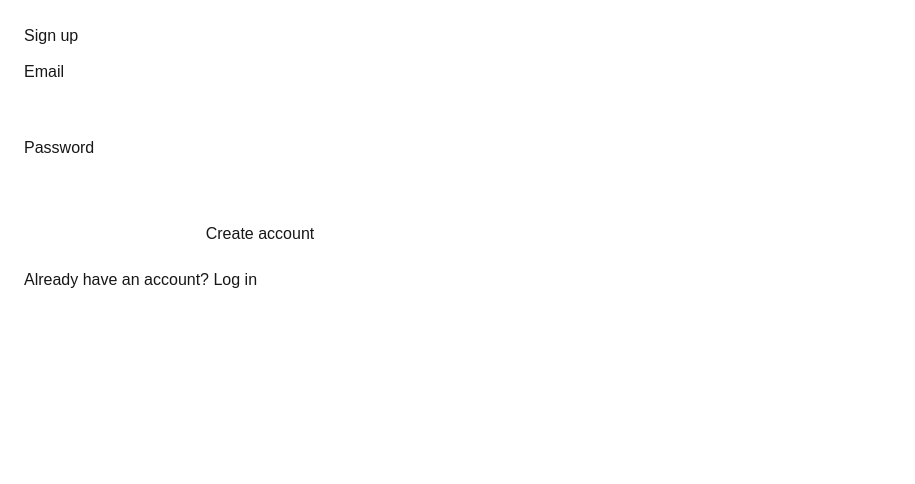
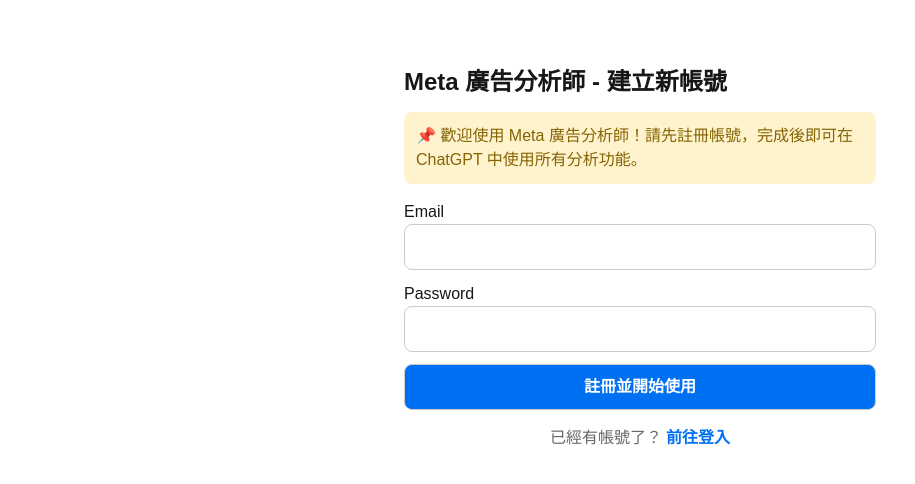
Before and after one commit to JasonM568/app-for-you, a Next.js app: page /signup in a window 1280 px wide. Shown: the top 484 px of the page, without its empty margins (0-915 px from the left). Built offline with nearby package versions, Linux system fonts and the light colour scheme; no server answers.

Commit message:
Update signup page text to plan B with white input fields and returnTo support

```diff
--- a/app/signup/page.tsx
+++ b/app/signup/page.tsx
@@ -1,40 +1,72 @@
 "use client";
 
-import { useState } from "react";
+import { useMemo, useState } from "react";
+import { useSearchParams, useRouter } from "next/navigation";
 import { supabaseBrowser } from "@/lib/supabase-browser";
 
 export default function SignupPage() {
   const supabase = supabaseBrowser();
+  const router = useRouter();
+  const sp = useSearchParams();
+  const returnTo = useMemo(() => sp.get("returnTo") || "", [sp]);
+
   const [email, setEmail] = useState("");
   const [password, setPassword] = useState("");
   const [msg, setMsg] = useState<string>("");
 
   async function onSignup(e: React.FormEvent) {
     e.preventDefault();
-    setMsg("Signing up...");
+    setMsg("正在建立您的帳號...");
     const { error } = await supabase.auth.signUp({ email, password });
     if (error) return setMsg(`Error: ${error.message}`);
-    setMsg("Signup success. You can now log in.");
+    setMsg("🎉 帳號建立成功！請點擊下方連結登入，或返回 GPT 重新授權。");
   }
 
   return (
-    <main style={{ padding: 24, maxWidth: 520 }}>
-      <h1>Sign up</h1>
-      <form onSubmit={onSignup} style={{ display: "grid", gap: 12, marginTop: 12 }}>
+    <main style={{ padding: 24, maxWidth: 520, margin: "40px auto" }}>
+      <h1 style={{ fontSize: 24, fontWeight: 700, marginBottom: 12 }}>Meta 廣告分析師 - 建立新帳號</h1>
+
+      <div style={{ padding: 12, backgroundColor: "#fff3cd", borderRadius: 8, marginBottom: 16, color: "#856404" }}>
+        📌 歡迎使用 Meta 廣告分析師！請先註冊帳號，完成後即可在 ChatGPT 中使用所有分析功能。
+      </div>
+
+      {msg ? <p style={{ color: msg.includes("🎉") ? "green" : msg.includes("Error") ? "crimson" : "#666", marginBottom: 12 }}>{msg}</p> : null}
+
+      <form onSubmit={onSignup} style={{ display: "grid", gap: 12 }}>
         <label>
           Email
-          <input value={email} onChange={(e) => setEmail(e.target.value)} style={{ width: "100%", padding: 8 }} />
+          <input
+            value={email}
+            onChange={(e) => setEmail(e.target.value)}
+            style={{ width: "100%", padding: 10, border: "1px solid #ccc", borderRadius: 8, backgroundColor: "#ffffff", color: "#000000" }}
+          />
         </label>
         <label>
           Password
-          <input type="password" value={password} onChange={(e) => setPassword(e.target.value)} style={{ width: "100%", padding: 8 }} />
+          <input
+            type="password"
+            value={password}
+            onChange={(e) => setPassword(e.target.value)}
+            style={{ width: "100%", padding: 10, border: "1px solid #ccc", borderRadius: 8, backgroundColor: "#ffffff", color: "#000000" }}
+          />
         </label>
-        <button type="submit" style={{ padding: 10 }}>Create account</button>
+        <button
+          type="submit"
+          style={{ padding: 10, borderRadius: 8, border: "1px solid #ccc", backgroundColor: "#0070f3", color: "white", cursor: "pointer", fontWeight: 600 }}
+        >
+          註冊並開始使用
+        </button>
       </form>
-      <p style={{ marginTop: 12 }}>{msg}</p>
-      <p style={{ marginTop: 12 }}>
-        Already have an account? <a href="/login">Log in</a>
-      </p>
+
+      <div style={{ marginTop: 16, textAlign: "center", color: "#666" }}>
+        已經有帳號了？
+        <a
+          href={`/login${returnTo ? `?returnTo=${encodeURIComponent(returnTo)}` : ''}`}
+          style={{ color: "#0070f3", marginLeft: 4, textDecoration: "none", fontWeight: 600 }}
+        >
+          前往登入
+        </a>
+      </div>
     </main>
   );
 }
```
